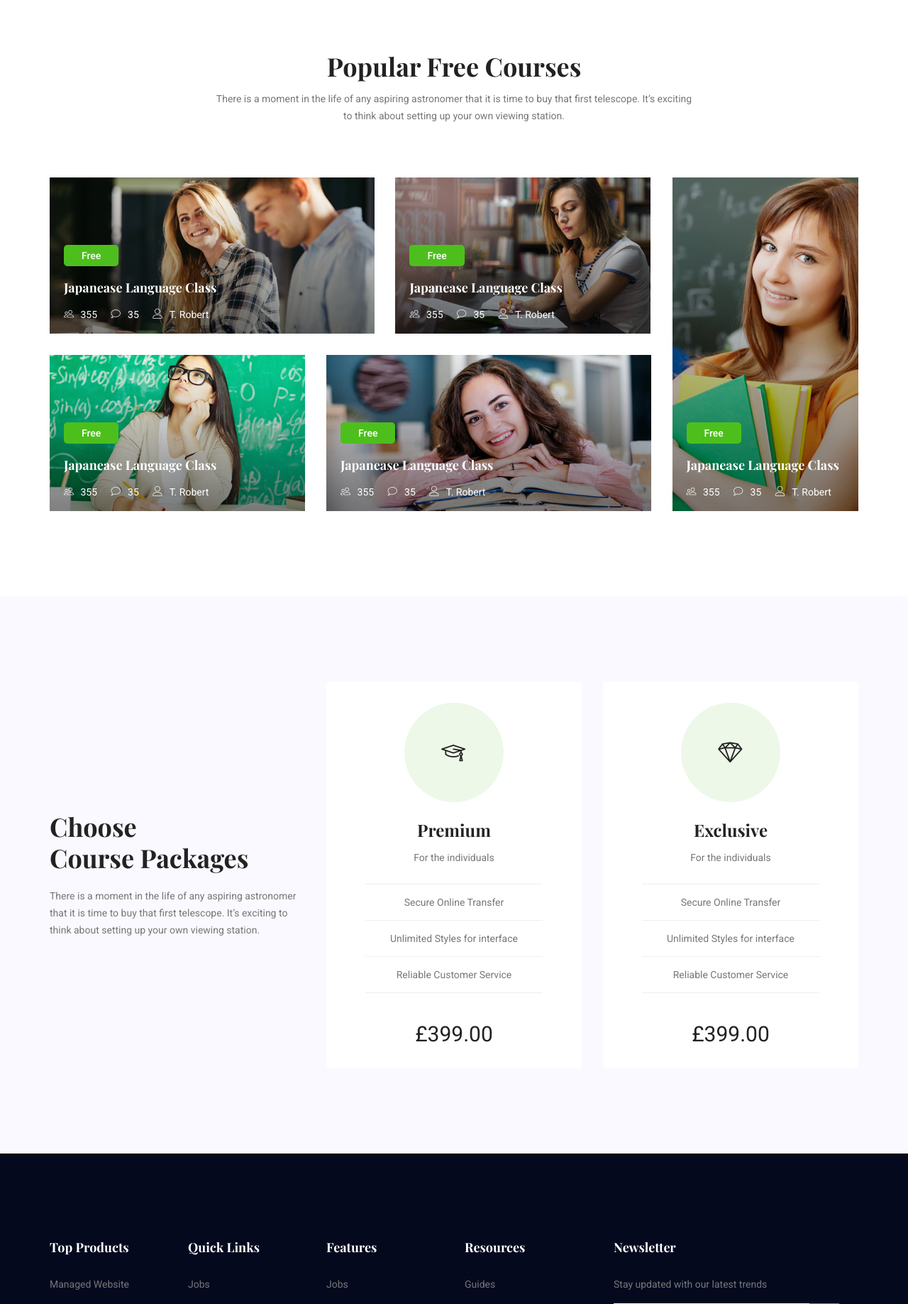
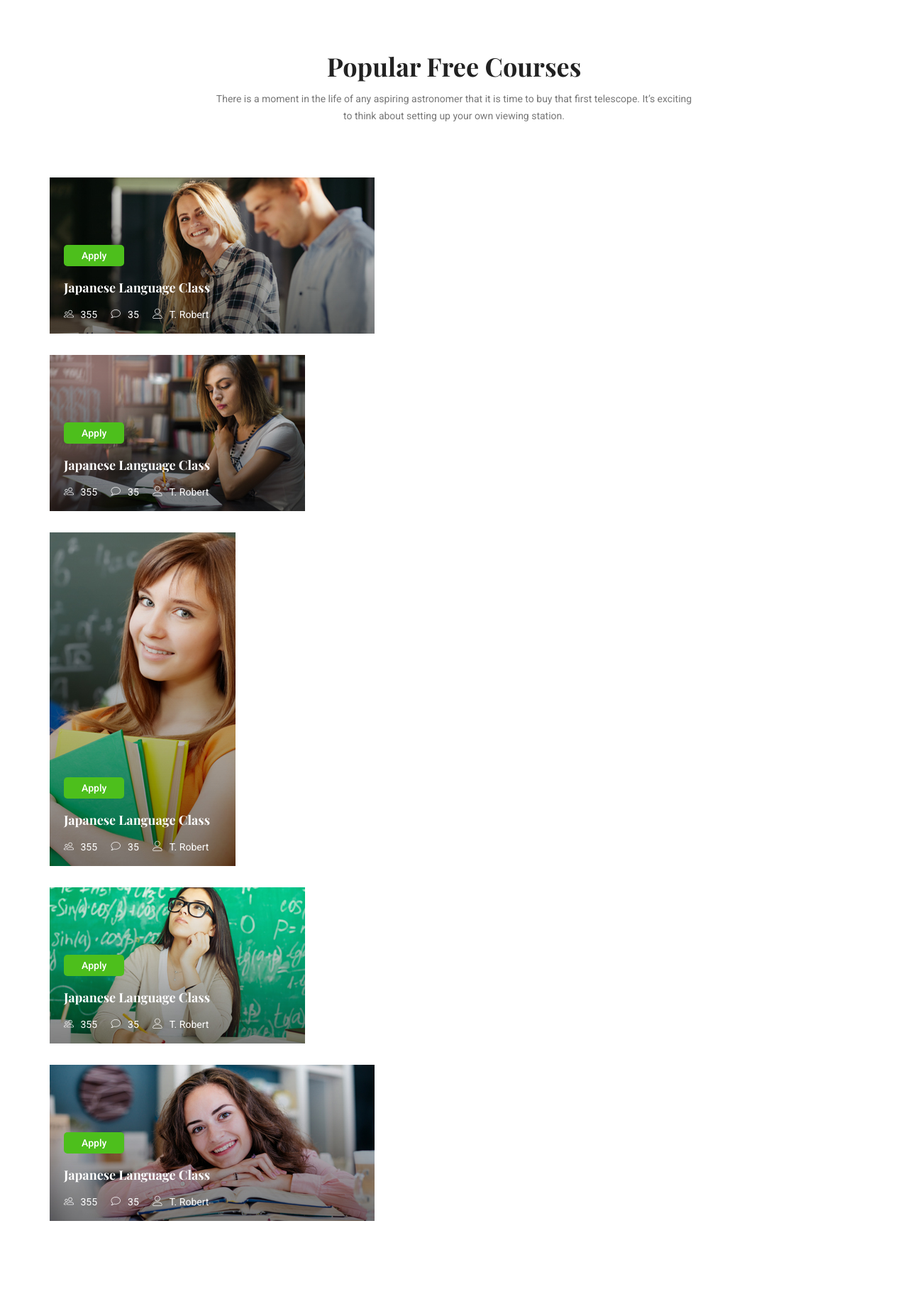
Before and after one commit to Asmin75/Learnit, a Django app: page /course/ in a window 1280 px wide. Shown: the part 470-2307 px from the top of the page at 71% size. Run offline with Django 3.2, Linux system fonts and the light colour scheme; data comes from the database, SQL or seed files in the repository; some libraries are stand-ins or nearby versions.

Commit message:
Courses page made from backend

```diff
--- a/app/templates/app/courses.html
+++ b/app/templates/app/courses.html
@@ -1,7 +1,7 @@
 {% extends "app/base.html" %}
 {% load static %}
 {% block body %}
-<!--================Home Banner Area =================-->
+        <!--================Home Banner Area =================-->
         <section class="banner_area">
             <div class="banner_inner d-flex align-items-center">
             	<div class="overlay bg-parallax" data-stellar-ratio="0.9" data-stellar-vertical-offset="0" data-background=""></div>
@@ -18,22 +18,27 @@
         </section>
         <!--================End Home Banner Area =================-->
 
-        <!--================Courses Area =================-->
+         <!--================Courses Area =================-->
         <section class="courses_area p_120">
         	<div class="container">
         		<div class="main_title">
         			<h2>Popular Free Courses</h2>
         			<p>There is a moment in the life of any aspiring astronomer that it is time to buy that first telescope. It’s exciting to think about setting up your own viewing station.</p>
         		</div>
+
         		<div class="row courses_inner">
+
         			<div class="col-lg-9">
+
 						<div class="grid_inner">
+                            {% for c in courses %}
 							<div class="grid_item wd55">
+
 								<div class="courses_item">
-									<img src="{% static 'img/courses/course-1.jpg' %}" alt="">
+									<img src="{{c.image.url}}" alt="">
 									<div class="hover_text">
-										<a class="cat" href="#">Free</a>
-										<a href="#"><h4>Japanease Language Class</h4></a>
+										<a class="cat" href="#">Apply</a>
+										<a href="#"><h4>{{c.title}}</h4></a>
 										<ul class="list">
 											<li><a href="#"><i class="lnr lnr-users"></i> 355</a></li>
 											<li><a href="#"><i class="lnr lnr-bubble"></i> 35</a></li>
@@ -41,69 +46,87 @@
 										</ul>
 									</div>
 								</div>
+
 							</div>
-							<div class="grid_item wd44">
-								<div class="courses_item">
-									<img src="{% static 'img/courses/course-2.jpg' %}" alt="">
-									<div class="hover_text">
-										<a class="cat" href="#">Free</a>
-										<a href="#"><h4>Japanease Language Class</h4></a>
-										<ul class="list">
-											<li><a href="#"><i class="lnr lnr-users"></i> 355</a></li>
-											<li><a href="#"><i class="lnr lnr-bubble"></i> 35</a></li>
-											<li><a href="#"><i class="lnr lnr-user"></i> T. Robert</a></li>
-										</ul>
-									</div>
-								</div>
-							</div>
-							<div class="grid_item wd44">
-								<div class="courses_item">
-									<img src="{% static 'img/courses/course-4.jpg' %}" alt="">
-									<div class="hover_text">
-										<a class="cat" href="#">Free</a>
-										<a href="#"><h4>Japanease Language Class</h4></a>
-										<ul class="list">
-											<li><a href="#"><i class="lnr lnr-users"></i> 355</a></li>
-											<li><a href="#"><i class="lnr lnr-bubble"></i> 35</a></li>
-											<li><a href="#"><i class="lnr lnr-user"></i> T. Robert</a></li>
-										</ul>
-									</div>
-								</div>
-							</div>
-							<div class="grid_item wd55">
-								<div class="courses_item">
-									<img src="{% static 'img/courses/course-5.jpg' %}" alt="">
-									<div class="hover_text">
-										<a class="cat" href="#">Free</a>
-										<a href="#"><h4>Japanease Language Class</h4></a>
-										<ul class="list">
-											<li><a href="#"><i class="lnr lnr-users"></i> 355</a></li>
-											<li><a href="#"><i class="lnr lnr-bubble"></i> 35</a></li>
-											<li><a href="#"><i class="lnr lnr-user"></i> T. Robert</a></li>
-										</ul>
-									</div>
-								</div>
-							</div>
+							{% endfor %}
+
+                            <!--{% for c in courses|slice:"1:3:3" %}-->
+							<!--<div class="grid_item wd44">-->
+
+
+								<!--<div class="courses_item">-->
+									<!--<img src="{{c.image.url}}" alt="">-->
+									<!--<div class="hover_text">-->
+										<!--<a class="cat" href="#">Apply</a>-->
+										<!--<a href="#"><h4>{{c.title}}</h4></a>-->
+										<!--<ul class="list">-->
+											<!--<li><a href="#"><i class="lnr lnr-users"></i> 355</a></li>-->
+											<!--<li><a href="#"><i class="lnr lnr-bubble"></i> 35</a></li>-->
+											<!--<li><a href="#"><i class="lnr lnr-user"></i> T. Robert</a></li>-->
+										<!--</ul>-->
+									<!--</div>-->
+								<!--</div>-->
+
+							<!--</div>-->
+							<!--{% endfor %}-->
+
+
+
+							<!--<div class="grid_item wd44">-->
+								<!--<div class="courses_item">-->
+									<!--<img src="{% static 'img/courses/course-4.jpg' %}" alt="">-->
+									<!--<div class="hover_text">-->
+										<!--<a class="cat" href="#">Free</a>-->
+										<!--<a href="#"><h4>Japanease Language Class</h4></a>-->
+										<!--<ul class="list">-->
+											<!--<li><a href="#"><i class="lnr lnr-users"></i> 355</a></li>-->
+											<!--<li><a href="#"><i class="lnr lnr-bubble"></i> 35</a></li>-->
+											<!--<li><a href="#"><i class="lnr lnr-user"></i> T. Robert</a></li>-->
+										<!--</ul>-->
+									<!--</div>-->
+								<!--</div>-->
+							<!--</div>-->
+							<!--<div class="grid_item wd55">-->
+								<!--<div class="courses_item">-->
+									<!--<img src="{% static 'img/courses/course-5.jpg' %}" alt="">-->
+									<!--<div class="hover_text">-->
+										<!--<a class="cat" href="#">Free</a>-->
+										<!--<a href="#"><h4>Japanease Language Class</h4></a>-->
+										<!--<ul class="list">-->
+											<!--<li><a href="#"><i class="lnr lnr-users"></i> 355</a></li>-->
+											<!--<li><a href="#"><i class="lnr lnr-bubble"></i> 35</a></li>-->
+											<!--<li><a href="#"><i class="lnr lnr-user"></i> T. Robert</a></li>-->
+										<!--</ul>-->
+									<!--</div>-->
+								<!--</div>-->
+							<!--</div>-->
 						</div>
         			</div>
-        			<div class="col-lg-3">
-        				<div class="course_item">
-							<img src="{% static 'img/courses/course-3.jpg' %}" alt="">
-							<div class="hover_text">
-								<a class="cat" href="#">Free</a>
-								<a href="#"><h4>Japanease Language Class</h4></a>
-								<ul class="list">
-									<li><a href="#"><i class="lnr lnr-users"></i> 355</a></li>
-									<li><a href="#"><i class="lnr lnr-bubble"></i> 35</a></li>
-									<li><a href="#"><i class="lnr lnr-user"></i> T. Robert</a></li>
-								</ul>
-							</div>
-						</div>
-        			</div>
+
+					<!--{% for c in course|slice:"2::2" %}-->
+        			<!--<div class="col-lg-3">-->
+
+        				<!--<div class="course_item">-->
+							<!--<img src="{{c.image.url}}" alt="">-->
+							<!--<div class="hover_text">-->
+								<!--<a class="cat" href="#">Apply</a>-->
+								<!--<a href="#"><h4>{{c.title}}</h4></a>-->
+								<!--<ul class="list">-->
+									<!--<li><a href="#"><i class="lnr lnr-users"></i> 355</a></li>-->
+									<!--<li><a href="#"><i class="lnr lnr-bubble"></i> 35</a></li>-->
+									<!--<li><a href="#"><i class="lnr lnr-user"></i> T. Robert</a></li>-->
+								<!--</ul>-->
+							<!--</div>-->
+						<!--</div>-->
+
+        			<!--</div>-->
+                    <!--{% endfor %}-->
         		</div>
+
         	</div>
         </section>
         <!--================End Courses Area =================-->
+
 
         <!--================Pagkages Area =================-->
         <section class="packages_area p_120">
@@ -159,4 +182,5 @@
         	</div>
         </section>
         <!--================End Pagkages Area =================-->
+
 {% endblock %}
--- a/app/views.py
+++ b/app/views.py
@@ -42,6 +42,9 @@
         context = super().get_context_data(**kwargs)
         context['active'] = 'courses'
 
+        courses = Course.objects.all()
+        context['courses'] = courses
+
         return context
 
 class ElementView(TemplateView):
```
Also changed, not shown: app/models.py (line endings or trailing spaces).
